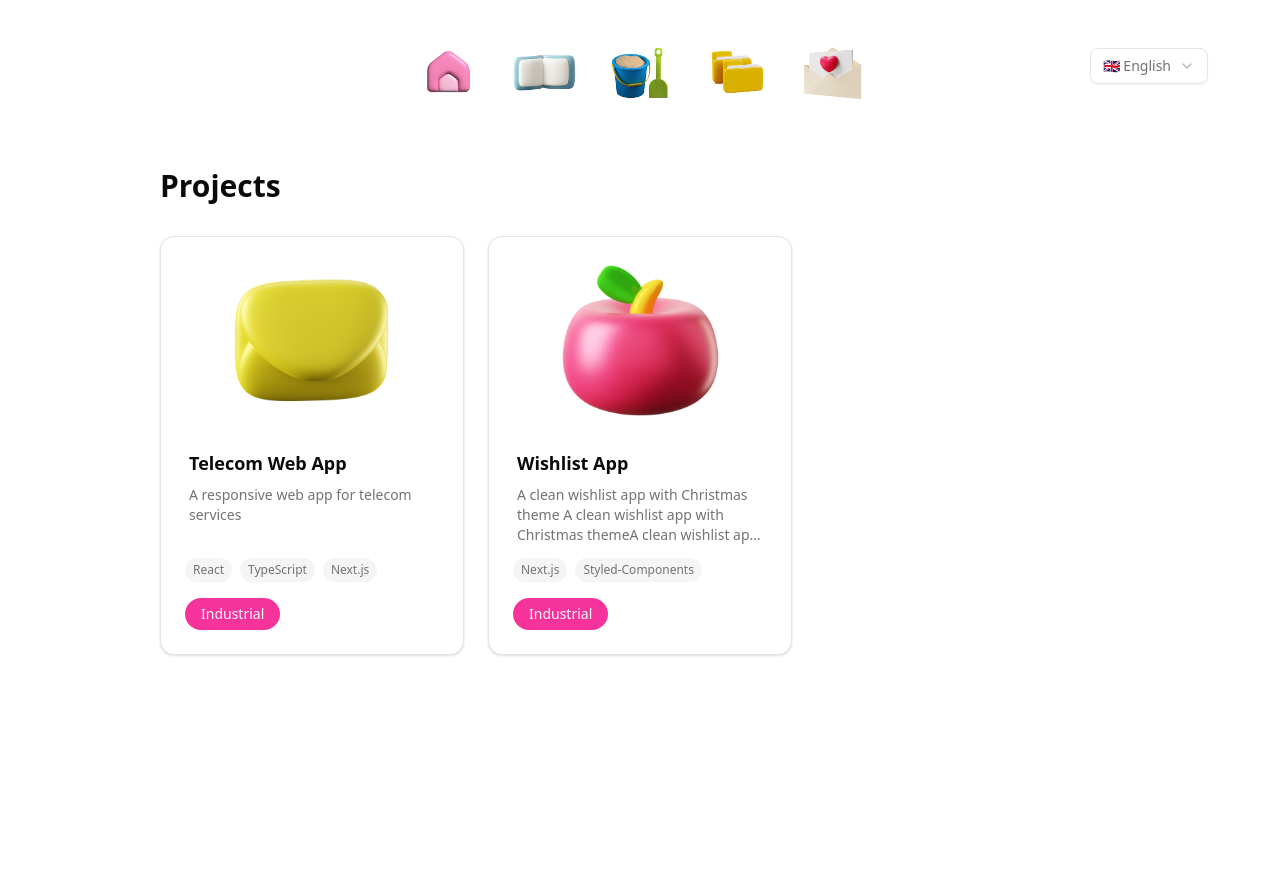
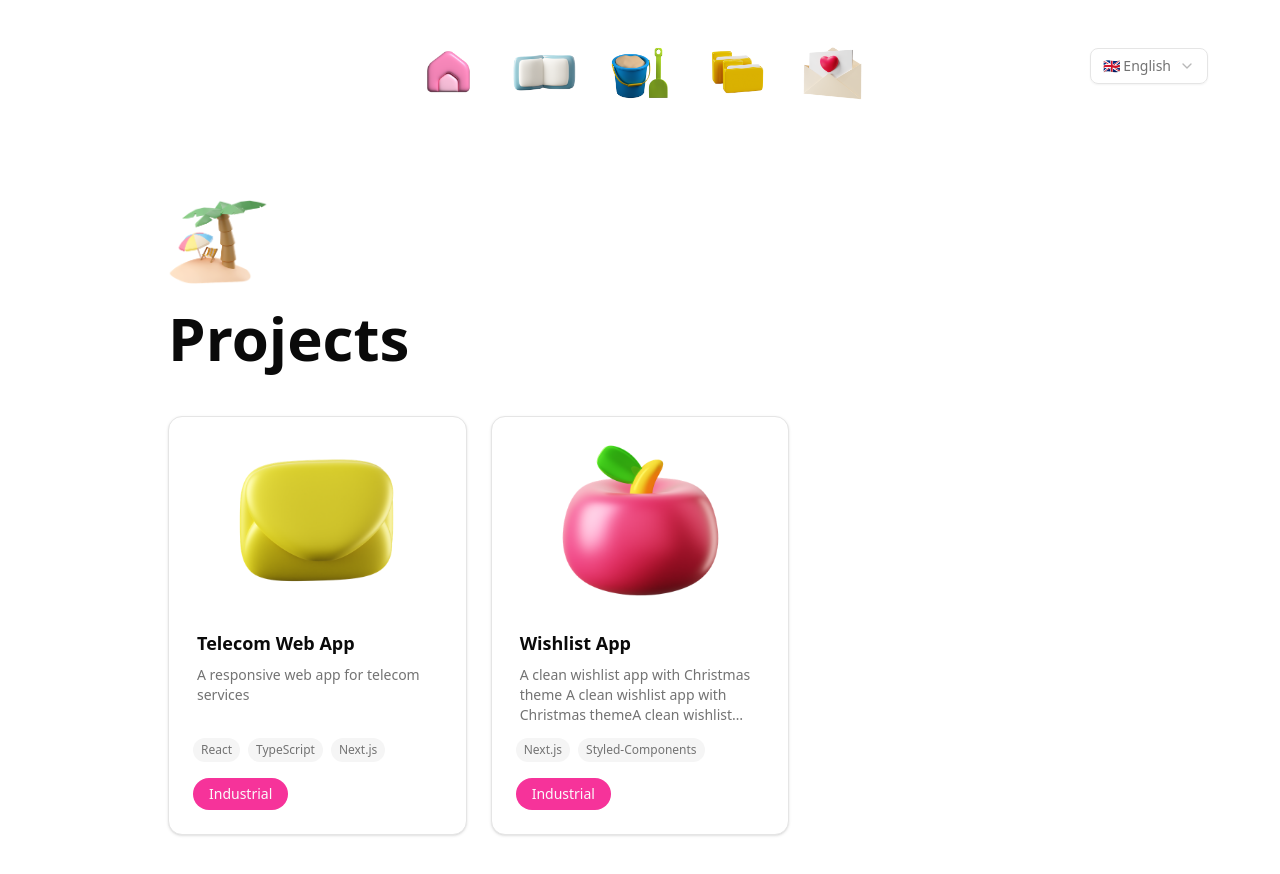
Before and after one commit to sandyleedev/portfolio, a Next.js app: page /en/projects in a window 1280 px wide. Shown: the top 874 px of the page. Before the commit the page ends 800 px from the top, so only its background shows below. Built offline with nearby package versions, Linux system fonts and the light colour scheme.

Commit message:
feat: desktop page font & layout

```diff
--- a/src/app/[locale]/about/page.tsx
+++ b/src/app/[locale]/about/page.tsx
@@ -1,3 +1,12 @@
+import Image from 'next/image'
+
 export default function About() {
-  return <>About</>
+  return (
+    <>
+      <div className="px-6 py-12 max-w-6xl mx-auto">
+        <Image src={'/icons/apple.png'} width={100} height={100} alt={'apple'} className="my-4" />
+        <h1 className="text-6xl font-bold mb-12">About</h1>
+      </div>
+    </>
+  )
 }
--- a/src/app/[locale]/contact/page.tsx
+++ b/src/app/[locale]/contact/page.tsx
@@ -1,3 +1,12 @@
+import Image from 'next/image'
+
 export default function Contact() {
-  return <>Contact</>
+  return (
+    <>
+      <div className="px-6 py-12 max-w-6xl mx-auto">
+        <Image src={'/icons/apple.png'} width={100} height={100} alt={'apple'} className="my-4" />
+        <h1 className="text-6xl font-bold mb-12">Contact</h1>
+      </div>
+    </>
+  )
 }
--- a/src/app/[locale]/projects/[id]/page.tsx
+++ b/src/app/[locale]/projects/[id]/page.tsx
@@ -18,7 +18,7 @@ export default function ProjectDetail() {
   }
 
   return (
-    <div className="px-6 py-10 max-w-4xl mx-auto">
+    <div className="px-6 py-12 max-w-6xl mx-auto">
       <Link href="/projects" className="text-3xl mb-4 inline-block">
         ◀️ Back to Projects
       </Link>
--- a/src/app/[locale]/projects/page.tsx
+++ b/src/app/[locale]/projects/page.tsx
@@ -1,10 +1,12 @@
 import { ProjectCard } from '@/components/features/projects/ProjectCard'
 import { projectData } from '@/data/projects'
+import Image from 'next/image'
 
 export default function ProjectsPage() {
   return (
-    <div className="px-4 py-10 max-w-6xl mx-auto">
-      <h1 className="text-3xl font-bold mb-8">Projects</h1>
+    <div className="px-6 py-12 max-w-6xl mx-auto">
+      <Image src={'/icons/holiday.png'} width={100} height={100} alt={'holiday'} className="my-4" />
+      <h1 className="text-6xl font-bold mb-12">Projects</h1>
       <div className="grid grid-cols-1 sm:grid-cols-2 lg:grid-cols-3 gap-6">
         {projectData.map((p, index) => (
           <ProjectCard key={`project_${index}`} slug={p.slug} image={p.image} tags={p.tags} />
--- a/src/app/[locale]/skills/page.tsx
+++ b/src/app/[locale]/skills/page.tsx
@@ -2,12 +2,13 @@
 
 import SkillCard from '@/components/features/skills/SkillCard'
 import { frontendSkills, backendSkills, cloudInfraSkills, devopsSkills } from '@/data/skills'
+import Image from 'next/image'
 
 export default function Skills() {
   return (
     <div className="px-6 py-12 max-w-6xl mx-auto">
+      <Image src={'/icons/apple.png'} width={100} height={100} alt={'apple'} className="my-4" />
       <h1 className="text-6xl font-bold mb-12">Skills</h1>
-
       {/* Frontend */}
       <section className="mb-12">
         <h2 className="text-2xl font-semibold mb-6">Frontend</h2>
```
